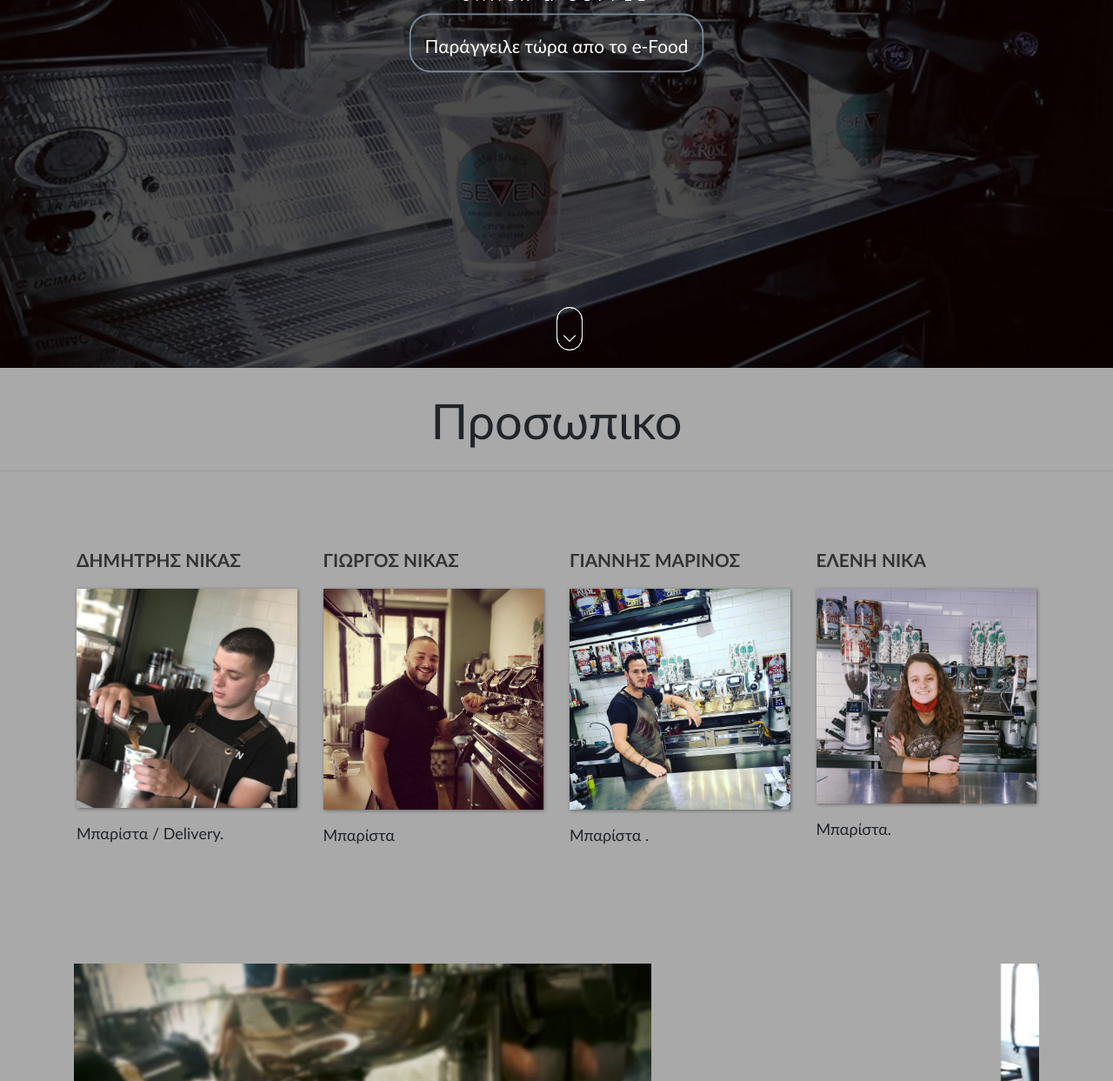
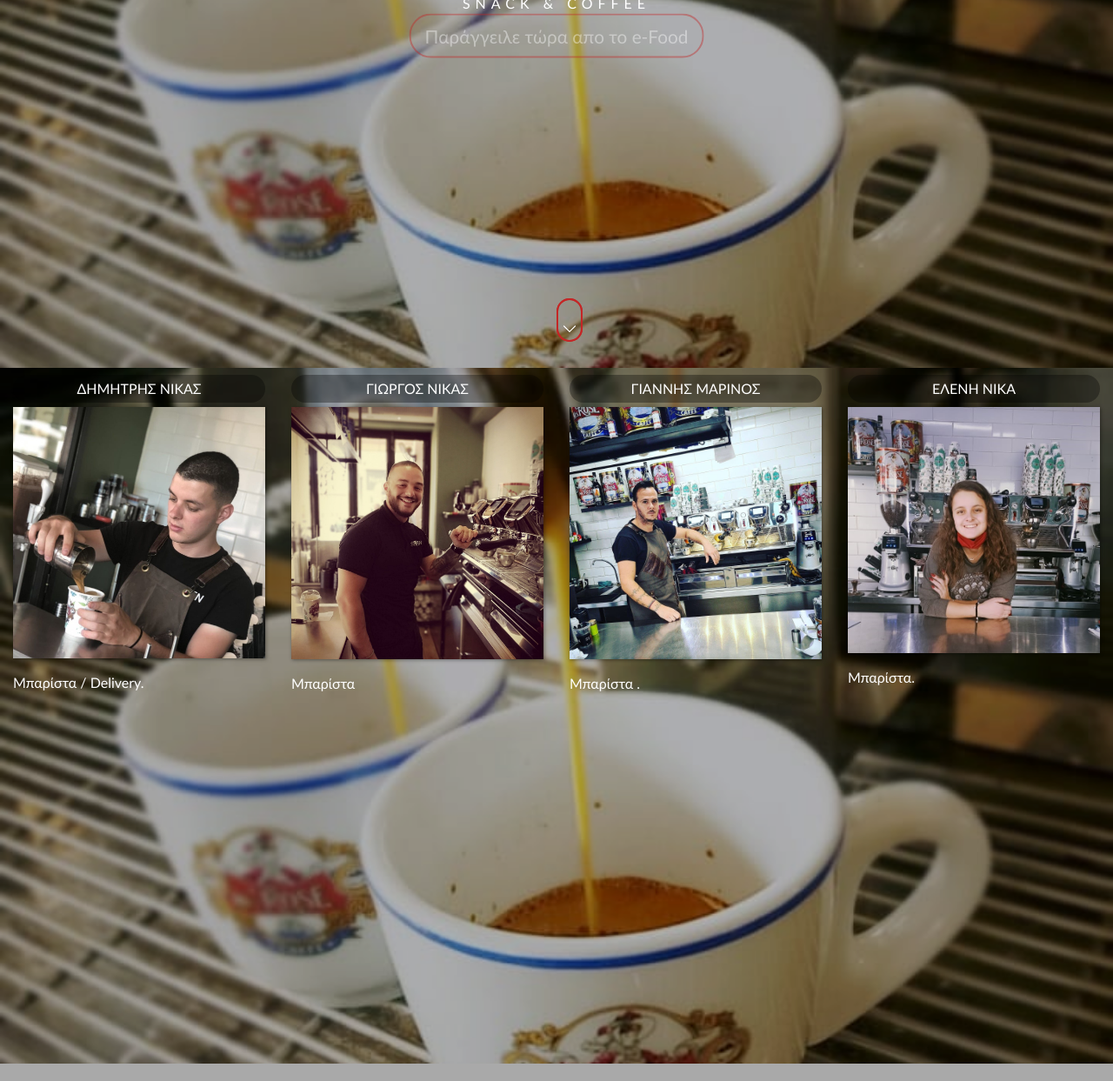
Before and after one commit to Thanos67/S7ven.github.io, a plain HTML site: page index.html in a window 1280 px wide. Shown: the part 377-1620 px from the top of the page at 87% size. Drawn offline with nearby package versions, Linux system fonts and the light colour scheme; some packages are replaced by stand-ins of ours.

Commit message:
Changed colors and extended the overlay backround icon

```diff
--- a/index.html
+++ b/index.html
@@ -85,6 +85,7 @@
 </nav>
 
 <!--welcome-->
+
   <header class="page-header header container-fluid">
 
   <div class="overlay">
@@ -101,50 +102,50 @@
     </a>
   </div>
   </header>
-<br>
+
 
 
 
   <!--Staff-->
-
-<div class="container-fluid padding" id="staff">
+<header class="header">
+  <div class="container-fluid padding " id="staff">
   <div class="row welcome text-center">
     <div class="col-12">
-		<h1 class="display-4"> Προσωπικο </h1>
+      <h1 class="display-5">  </h1>
     </div>
 
   </div>
   </div>
-<hr>
   <div class="container features">
     <div class="row">
-    <div class="col-lg-3 col-md-4 col-sm-6">
+      <div class="col-lg-3 col-md-4 col-sm-4 col-6">
         <h3 class="feature-title">Δημητρης Νικας</h3>
         <img src="img/vrom.jpg" class="img-fluid">
         <p>  Μπαρίστα / Delivery.</p>
       </div>
-    <div class="col-lg-3 col-md-4 col-sm-6">
+      <div class="col-lg-3 col-md-4 col-sm-4 col-6">
         <h3 class="feature-title">Γιωργος Νικας</h3>
         <img src="img/gioris.jpg" class="img-fluid">
         <p>Μπαρίστα </p>
       </div>
-    <div class="col-lg-3 col-md-4 col-sm-6">
+      <div class="col-lg-3 col-md-4 col-sm-4 col-6">
         <h3 class="feature-title">Γιαννης μαρινος</h3>
         <img src="img/marinos.jpg" class="img-fluid">
         <p>  Μπαρίστα .</p>
       </div>
-    <div class="col-lg-3 col-md-4 col-sm-6">
+      <div class="col-lg-3 col-md-4 col-sm-4 col-6">
         <h3 class="feature-title">Ελενη Νικα</h3>
         <img src="img/eleni.jpg" class="img-fluid">
         <p>  Μπαρίστα.</p>
       </div>
-    <div class="col-lg-4 col-md-4 col-sm-6">
-    </div>
+
     </div>
     <br>
 
   </div>
-
+</header>
+<br>
+<br>
 
 <!-- CAROUSEL -->
 <div class="container" class="col-lg 6 col md 5 col sm 10" id="gallery">
--- a/main.css
+++ b/main.css
@@ -1,8 +1,7 @@
 
 html {
   scroll-behavior: smooth;
-  margin:0px;
-  padding: 0px;
+
 
 }
 body {
@@ -16,7 +15,7 @@ body {
 /*--- navigation bar ---*/
 .navbar {
 
-  background:#778899;
+  background:#c42626;
   padding: 0px;
   margin: 5px;
   margin-top: 1vh;
@@ -29,7 +28,7 @@ body {
   position: relative;
   left: -12rem;
   opacity: 0.8;
-transition:  ease-in-out 1s;
+transition:  ease-in-out 0.5s;
 color: #FFFFFF;
 animation: FromRight 2s 1;
 
@@ -38,7 +37,7 @@ animation: FromRight 2s 1;
 }
 
 #navicons .fab:hover {
-color: #d3325f ;
+color: blue ;
 }
 
 
@@ -84,7 +83,7 @@ top:0,2px;
   color: black;
 }
 .navbar-brand:hover{
-	color: #d3325f;
+	color: #000000;
 }
 
 .navbar-collapse {
@@ -94,11 +93,15 @@ top:0,2px;
 }
 
 .header {
-  background-image: url('img/seven.jpg');
+  background-image: url('img/esperssakia.jpg');
   background-size: cover;
   background-position: center;
   position: relative;
   background-attachment:fixed;
+  max-height: 100%;
+  min-height: 100%;
+  margin-bottom: auto;
+
 }
 
 .overlay {
@@ -107,7 +110,7 @@ top:0,2px;
   min-width: 100%;
   left: 0;
   top: 0;
-  background: rgba(0, 0, 0, 0.7);
+  background: rgba(0, 0, 0, 0.3);
 }
 
 .description {
@@ -120,87 +123,10 @@ top:0,2px;
   text-align: center;
 
 }
-@keyframes FromRight{
-	0%{
 
 
-		transform:translateX(200px);
-		opacity: 0;
-	}
-	 50%{
-		 transform:translateX(-10px);
-
-	 }
-	 100%{
-		 transform:translateX(0);
-		 opacity:1;
-	 }
-
-
- }
-
- @keyframes Fromleft{
-	0%{
-
-
-		transform:translateX(-200px);
-		opacity: 0;
-	}
-	 50%{
-		 transform:translateX(10px);
-
-	 }
-	 100%{
-		 transform:translateX(0);
-		 opacity:1;
-	 }
-
-
- }
- @keyframes FromTop{
-	0%{
-
-
-		transform:translateY(-400px);
-		opacity: 0;
-	}
-	 40%{
-		 transform:translateY(15px);
-
-	 }
-	 50%{
-		 transform:translateY(-12px);
-
-	 }
-	 60%{
-		 transform:translateY(9px);
-
-	 }
-	 70%{
-		 transform:translateY(-6px);
-
-	 }
-	 80%{
-		 transform:translateY(4px);
-
-	 }
-	 90%{
-		 transform:translateY(-3px);
-
-	 }
-
-
-
-	 100%{
-		 transform:translateY(0);
-		 opacity:1;
-	 }
-
-
- }
-
 .description h1 {
-  color: #778899;
+  color: #c42626;
   font-size: 6rem;
   animation: Fromleft 2s 1;
   opacity:0;
@@ -219,45 +145,65 @@ top:0,2px;
 
 
 .description button a {
+  text-decoration: none;
 	color:white;
-	font-size:1.3rem;
+
 
 }
 .description button a:hover {
 	color:white;;
-	font-size:1.4rem;
+
 
 }
 
 .description button {
-
+	font-size:1.3rem;
 	border-radius: 25px;
-
-	border:2px solid #778899;
-	font-size: 2rem;
-	transition: all 1s ease-in-out;
-	animation: FromTop 2.5s 1;
+	border:2px solid #c42626;
+	transition: all 0.5s ease-in-out;
+  animation: FromTop 4s 2;
   opacity:0;
   animation-fill-mode:forwards;
+
 }
 .description button:hover {
-
+  font-size:1.5rem;
   border:2px solid white;
-  background: rgb(187, 70, 40);
+  background: #c42626;
 
 
 }
+.welcome{
+  background: rgba(0, 0, 0, 0.3);
+}
 .features {
-  margin: 4em auto;
-  padding: 1em;
-  position: relative;
+  background: rgba(0, 0, 0, 0.3);
+  min-width: 100%;
+  position: absolute;
+  max-height: 99%;
+  min-height: 99%;
+
+
+
 }
 .feature-title {
-  color: #333;
-  font-size: 1.3rem;
-  font-weight: 700;
-  margin-bottom: 20px;
+  text-align: center;
+  border: 0px solid #c42626;
+
+  border-radius: 200px;
+  color:white;
+  font-size: 1rem;
+  line-height: 2rem;
+  margin-bottom: 5px;
   text-transform: uppercase;
+  background: rgba(0, 0, 0, 0.329);
+}
+
+.features p{
+  color:white;
+  font-size: 1rem;
+
+  margin-bottom: 50px;
 }
 .features img {
   -webkit-box-shadow: 1px 1px 4px rgba(0, 0, 0, 0.4);
@@ -269,11 +215,7 @@ top:0,2px;
   text-align: center;
 
 }
-.description a {
-  color: black;
-  background-color: transparent;
-  text-decoration: none;
-}
+
 .page-footer {
   background-color: #222;
   color: #ccc;
@@ -342,18 +284,20 @@ margin-bottom: 18px;
 .scroll-down{
   height: 50px ;
   width: 30px;
-  border: 1px solid white;
+  border: 2px solid #c42626;
   position: absolute;
   left: 50%;
   bottom: 20px;
   border-radius: 50px;
   cursor: pointer;
   transition: all 1s ease-in-out;
+  animation:topDown 1s infinite;
+
 
 }
 
 .scroll-down:hover{
-  background:#778899;
+  background:#c42626;
 }
 
 .scroll-down::before,
@@ -370,12 +314,16 @@ margin-bottom: 18px;
   border-left: transparent;
   animation: scroll-down 1s ease-in-out infinite;
 
+
 }
 
 .scroll-down::after{
   top: 20%;
   animation-delay: .3s;
 }
+
+
+/* ANIMATIONS */
 
 @keyframes scroll-down{
   0%{
@@ -392,13 +340,102 @@ margin-bottom: 18px;
     opacity: 0;
     top: 90%;
   }
+}
+  @keyframes FromRight{
+    0%{
+
+      transform:translateX(200px);
+      opacity: 0;
+    }
+     50%{
+       transform:translateX(-10px);
+
+     }
+     100%{
+       transform:translateX(0);
+       opacity:1;
+     }
 
 
+   }
+
+   @keyframes Fromleft{
+    0%{
 
 
+      transform:translateX(-200px);
+      opacity: 0;
+    }
+     50%{
+       transform:translateX(10px);
+
+     }
+     100%{
+       transform:translateX(0);
+       opacity:1;
+     }
 
 
+   }
+   @keyframes FromTop{
+    0%{
+      transform:translateY(-400px);
+      opacity: 0;
+  }
+   20%{
+    transform:translateY(16px);
+
+  }
+   30%{
+    transform:translateY(-15px);
+
+  }
+
+     40%{
+       transform:translateY(15px);
+
+     }
+     50%{
+       transform:translateY(-12px);
+
+     }
+     60%{
+       transform:translateY(9px);
+
+     }
+     70%{
+       transform:translateY(-6px);
+
+     }
+     80%{
+       transform:translateY(4px);
+
+     }
+     90%{
+       transform:translateY(-3px);
+     }
+
+     100%{
+       transform:translateY(0);
+       opacity:1;
+     }
 
 
+   }
+   @keyframes topDown{
+    0%{
+      transform:translateY(-10px);
+      opacity: 1;}
 
-}
+     50%{
+       transform:translateY(1px);
+
+     }
+
+     100%{
+       transform:translateY(-10px);
+       opacity:1;
+     }
+
+
+   }
```
Lines whose indentation alone changed are shown as unchanged.
